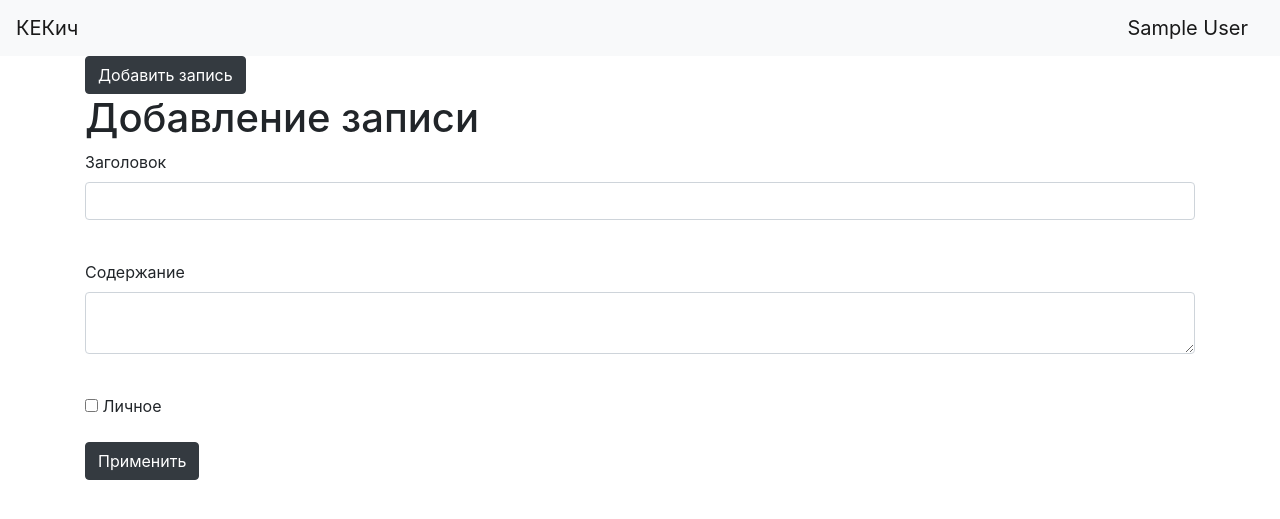
After one commit to Kartofelni/Kekich, a Flask app: page /note in a window 1280 px wide. The commit adds this page. Shown: the top 519 px of the page. Run offline with Flask 2, Linux system fonts and the light colour scheme; a user stored in the database is signed in; tables that the repository leaves empty hold one stand-in row (values such as "Sample post"); some libraries are stand-ins or nearby versions.

Commit message:
Ну хоть что-то готово

```diff
--- /dev/null
+++ b/forms/notes.py
@@ -0,0 +1,11 @@
+from flask_wtf import FlaskForm
+from wtforms import StringField, TextAreaField
+from wtforms import BooleanField, SubmitField
+from wtforms.validators import DataRequired
+
+
+class NoteForm(FlaskForm):
+    title = StringField('Заголовок', validators=[DataRequired()])
+    content = TextAreaField("Содержание")
+    is_private = BooleanField("Личное")
+    submit = SubmitField('Применить')
--- a/main.py
+++ b/main.py
@@ -1,9 +1,11 @@
 from flask import Flask, render_template, redirect
-from loginform import LoginForm
+from flask import request, abort
+from forms.loginform import LoginForm
 from data import db_session
 from data.users import User
 from data.notes import Note
 from forms.user import RegisterForm
+from forms.notes import NoteForm
 from flask_login import LoginManager, login_user, login_required
 from flask_login import logout_user, current_user
 
@@ -80,6 +82,73 @@ def reqister():
     return render_template('register.html', title='Регистрация', form=form)
 
 
+@app.route('/note',  methods=['GET', 'POST'])
+@login_required
+def add_news():
+    form = NoteForm()
+    if form.validate_on_submit():
+        db_sess = db_session.create_session()
+        note = Note()
+        note.title = form.title.data
+        note.content = form.content.data
+        note.is_private = form.is_private.data
+        current_user.notes.append(note)
+        db_sess.merge(current_user)
+        db_sess.commit()
+        return redirect('/')
+    return render_template('notes.html', title='Добавление записи',
+                           form=form)
+
+
+@app.route('/note/<int:id>', methods=['GET', 'POST'])
+@login_required
+def edit_news(id):
+    form = NoteForm()
+    if request.method == "GET":
+        db_sess = db_session.create_session()
+        note = db_sess.query(Note).filter(Note.id == id,
+                                          Note.user == current_user
+                                          ).first()
+        if note:
+            form.title.data = note.title
+            form.content.data = note.content
+            form.is_private.data = note.is_private
+        else:
+            abort(404)
+    if form.validate_on_submit():
+        db_sess = db_session.create_session()
+        note = db_sess.query(Note).filter(Note.id == id,
+                                          Note.user == current_user
+                                          ).first()
+        if note:
+            note.title = form.title.data
+            note.content = form.content.data
+            note.is_private = form.is_private.data
+            db_sess.commit()
+            return redirect('/')
+        else:
+            abort(404)
+    return render_template('notes.html',
+                           title='Редактирование записи',
+                           form=form
+                           )
+
+
+@app.route('/note_delete/<int:id>', methods=['GET', 'POST'])
+@login_required
+def news_delete(id):
+    db_sess = db_session.create_session()
+    note = db_sess.query(Note).filter(Note.id == id,
+                                      Note.user == current_user
+                                      ).first()
+    if note:
+        db_sess.delete(note)
+        db_sess.commit()
+    else:
+        abort(404)
+    return redirect('/')
+
+
 def main():
     db_session.global_init("db/blogs.db")
     app.run(port=8080, host='127.0.0.1')
--- a/templates/base.html
+++ b/templates/base.html
@@ -12,19 +12,24 @@
 <body>
 <header>
     <nav class="navbar navbar-light bg-light">
-        <a class="navbar-brand" href="#">КЕКич</a>
+        <a class="navbar-brand" href="/">КЕКич</a>
         {% if current_user.is_authenticated %}
             <a class="navbar-brand" href="/logout">{{ current_user.name }}</a>
         {% else %}
             <p>
-                <a class="btn btn-primary " href="/register">Зарегистрироваться</a>
-                <a class="btn btn-success" href="/login">Войти</a>
+                <a class="btn btn-dark " href="/register">Зарегистрироваться</a>
+                <a class="btn btn-dark" href="/login">Войти</a>
             </p>
         {% endif %}
     </nav>
 </header>
 <!-- Begin page content -->
 <main role="main" class="container">
+    <div>
+        {% if current_user.is_authenticated %}
+            <a href="note" class="btn btn-dark">Добавить запись</a>
+        {% endif %}
+    </div>
     {% block content %}{% endblock %}
 </main>
 </body>
--- /dev/null
+++ b/templates/notes.html
@@ -0,0 +1,29 @@
+{% extends "base.html" %}
+
+{% block content %}
+<h1>Добавление записи</h1>
+<form action="" method="post">
+    {{ form.hidden_tag() }}
+    <p>
+        {{ form.title.label }}<br>
+        {{ form.title(class="form-control") }}<br>
+        {% for error in form.title.errors %}
+            <p class="alert alert-danger" role="alert">
+                {{ error }}
+            </p>
+        {% endfor %}
+    </p>
+    <p>
+        {{ form.content.label }}<br>
+        {{ form.content(class="form-control") }}<br>
+        {% for error in form.content.errors %}
+            <p content="alert alert-danger" role="alert">
+                {{ error }}
+            </p>
+        {% endfor %}
+    </p>
+    <p>{{ form.is_private() }} {{ form.is_private.label }}</p>
+    <p>{{ form.submit(type="submit", class="btn btn-dark") }}</p>
+    {{message}}
+</form>
+{% endblock %}
```
Also changed, not shown: loginform.py (deleted, +0 -10 lines), templates/index.html (+10 -0 lines).
